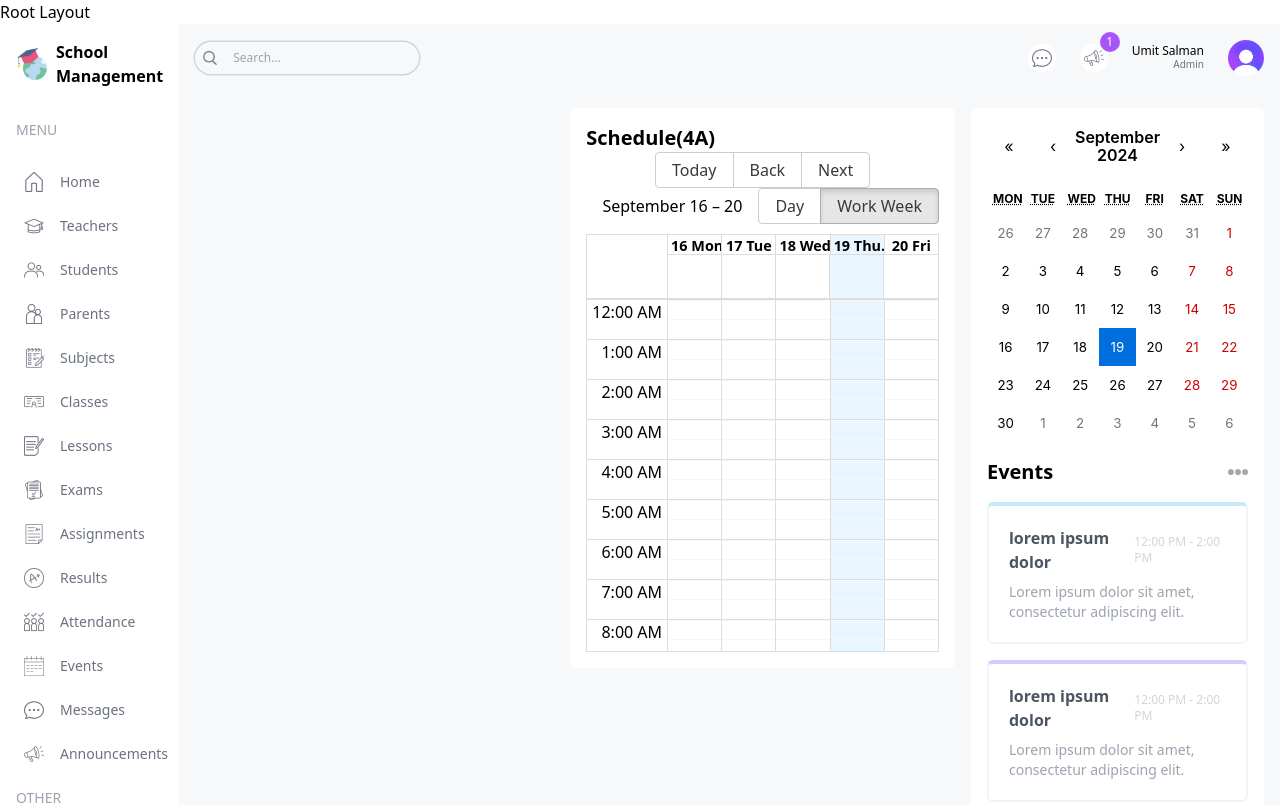
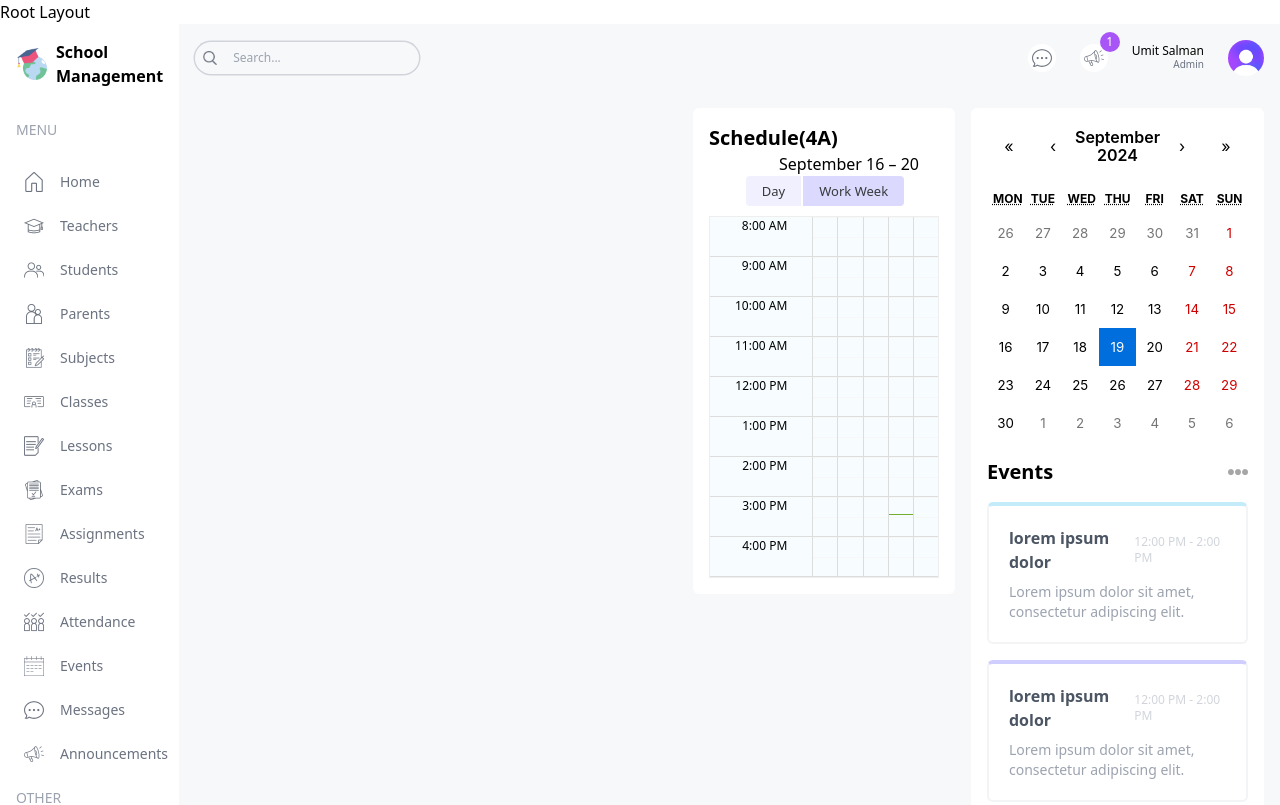
Before and after one commit to usalman/schooler, a Next.js app: page /student in a window 1280 px wide. Shown: the top 805 px of the page. Built offline with nearby package versions, Linux system fonts and the light colour scheme.

Commit message:
dev: complete calendar design

```diff
--- a/src/app/globals.css
+++ b/src/app/globals.css
@@ -16,3 +16,100 @@
 .react-calendar__navigation__label__labelText {
   font-weight: 600;
 }
+
+.rbc-btn-group:first-child {
+  display: none !important;
+}
+
+.rbc-toolbar-label {
+  text-align: right !important;
+  padding: 0px 20px !important;
+}
+
+.rbc-btn-group:last-child {
+  font-size: 13px;
+}
+
+.rbc-btn-group:last-child button {
+  border: none !important;
+  background-color: #f1f0ff !important;
+  margin-left: 2px !important;
+}
+
+.rbc-toolbar button.rbc-active {
+  background-color: #dbdafe !important;
+  box-shadow: none !important;
+}
+
+.rbc-time-view {
+  border-color: #eee !important;
+}
+
+.rbc-time-header {
+  display: none !important;
+}
+
+.rbc-time-content {
+  border: none !important;
+}
+
+.rbc-time-gutter.rbc-time-column {
+  font-size: 12px !important;
+}
+
+.rbc-time-gutter.rbc-time-column .rbc-timeslot-group {
+  padding: 0px 20px !important;
+}
+
+.rbc-timeslot-group {
+  background-color: #f7fdff !important;
+}
+
+.rbc-day-slot {
+  font-size: 14px !important;
+}
+
+.rbc-event {
+  border: none !important;
+  color: black !important;
+  padding: 10px !important;
+  margin: 10px !important;
+  width: 99% !important;
+}
+
+.rbc-event:nth-child(1) {
+  background-color: #e2f8ff !important;
+}
+
+.rbc-event:nth-child(2) {
+  background-color: #fefce8 !important;
+}
+
+.rbc-event:nth-child(3) {
+  background-color: #f2f1ff !important;
+}
+
+.rbc-event:nth-child(4) {
+  background-color: #fdf2fb !important;
+}
+
+.rbc-event:nth-child(5) {
+  background-color: #e2f8ff !important;
+}
+
+.rbc-event:nth-child(6) {
+  background-color: #fefce8 !important;
+}
+
+.rbc-event:nth-child(7) {
+  background-color: #f2f1ff !important;
+}
+
+.rbc-event:nth-child(8) {
+  background-color: #fdf2fb !important;
+}
+
+.rbc-event-label {
+  color: gray !important;
+  margin-bottom: 5px;
+}
--- a/src/components/BigCalendar.tsx
+++ b/src/components/BigCalendar.tsx
@@ -19,8 +19,10 @@
       endAccessor="end"
       views={['day', 'work_week']}
       view={view}
-      style={{ height: 500 }}
+      style={{ height: '98%' }}
       onView={handleOnChangeView}
+      min={new Date(2024, 1, 0, 8, 0, 0)}
+      max={new Date(2024, 1, 0, 17, 0, 0)}
     />
   )
 }
```
